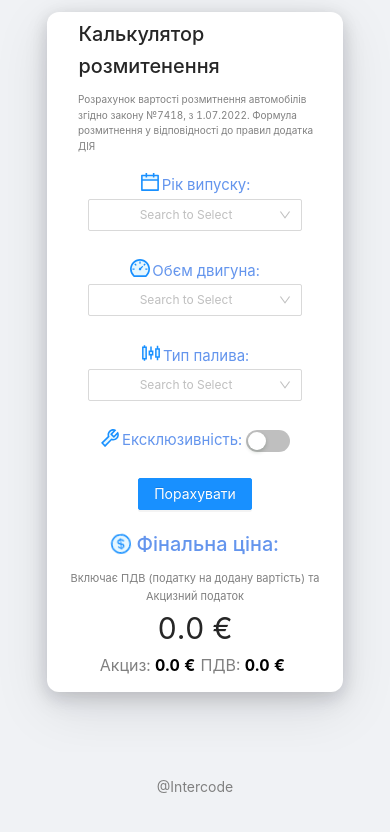
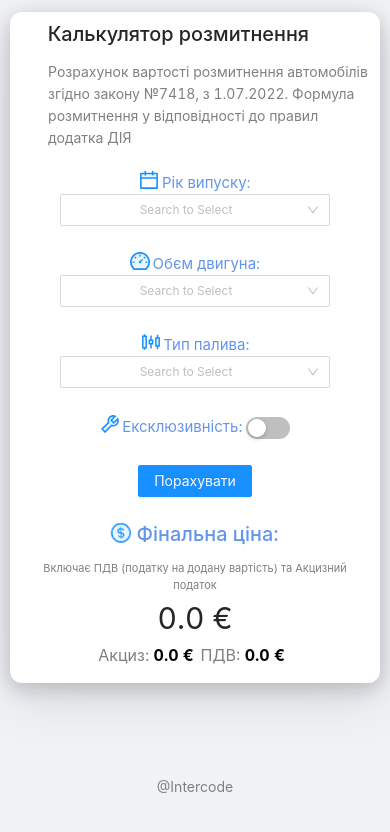
Before and after one commit to intercode-io/tax-calculator, a Next.js app: page / in a window 390 px wide. Shown: the top 832 px of the page. Built offline with nearby package versions, Linux system fonts and the light colour scheme.

Commit message:
add keywords in seo, also align icons

```diff
--- a/pages/index.js
+++ b/pages/index.js
@@ -78,6 +78,8 @@ export default function Home() {
         <>
             <Head>
                 <meta name="google-site-verification" content="Dh47nVayTmhBWC6DunnANl1p0n8dIjrn0sCmZCawJAo"/>
+                <meta name="keywords"
+                      content="Калькулятор растаможки авто 2020, калькулятор растаможки 2020, калькулятор растаможки авто, калькулятор растаможки, расчет стоимости растаможки, расчет стоимости растаможки автомобиля, растаможка калькулятор, растаможка авто калькулятор, сколько стоит рас"/>
                 <script
                     async
                     src={`https://www.googletagmanager.com/gtag/js?id=G-SWREFLQE88`}
@@ -99,14 +101,14 @@ export default function Home() {
                 <div style={{display: "flex", justifyContent: "center"}}>
                     <div className={style.cardStyle}>
                         <Row style={{
-                            paddingLeft:"8.5%"
+                            paddingLeft: "8.5%"
                         }}>
-                            <h3>Калькулятор розмитенення</h3>
+                            <h3>Калькулятор розмитнення</h3>
                         </Row>
                         <Row style={{display: "flex"}}>
-                            <Col span={21} offset={2}>
+                            <Col style={{paddingLeft: "8.6%"}}>
                                 <p style={{
-                                    fontSize: "10px",
+                                    fontSize: "14px",
                                     color: "gray",
                                 }}>
                                     Розрахунок вартості розмитнення автомобілів згідно закону №7418, з 1.07.2022.
--- a/styles/Main.module.css
+++ b/styles/Main.module.css
@@ -7,7 +7,6 @@
 
 .inputText {
     color: cornflowerblue;
-    padding: 1%;
     font-size: 15px;
     width: 100%;
 }
@@ -54,7 +53,7 @@
     }
 
     .cardStyle {
-        max-width: 300px;
+        min-width: 95%;
         margin: 0 12%;
     }
     .cardGridStyle{
```
